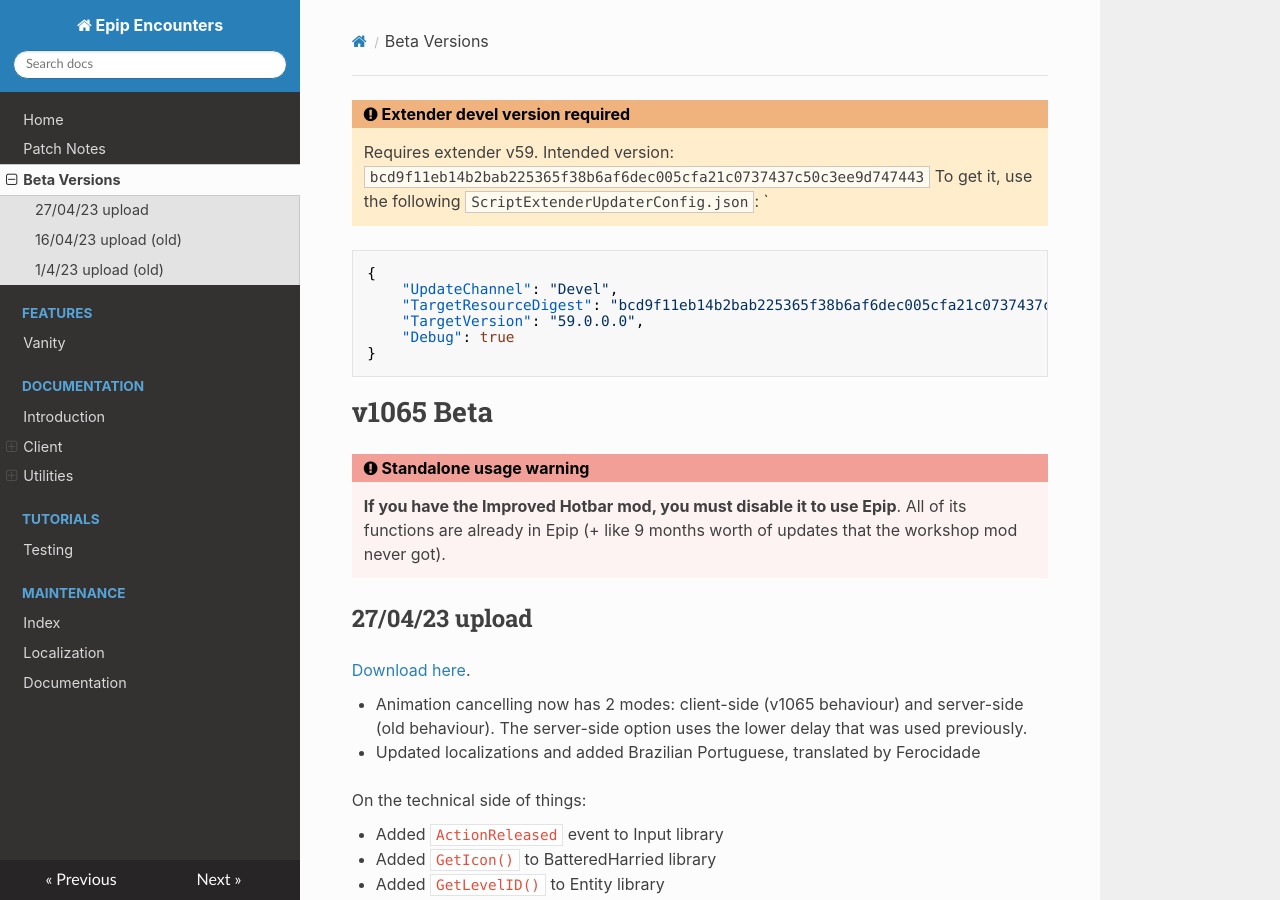
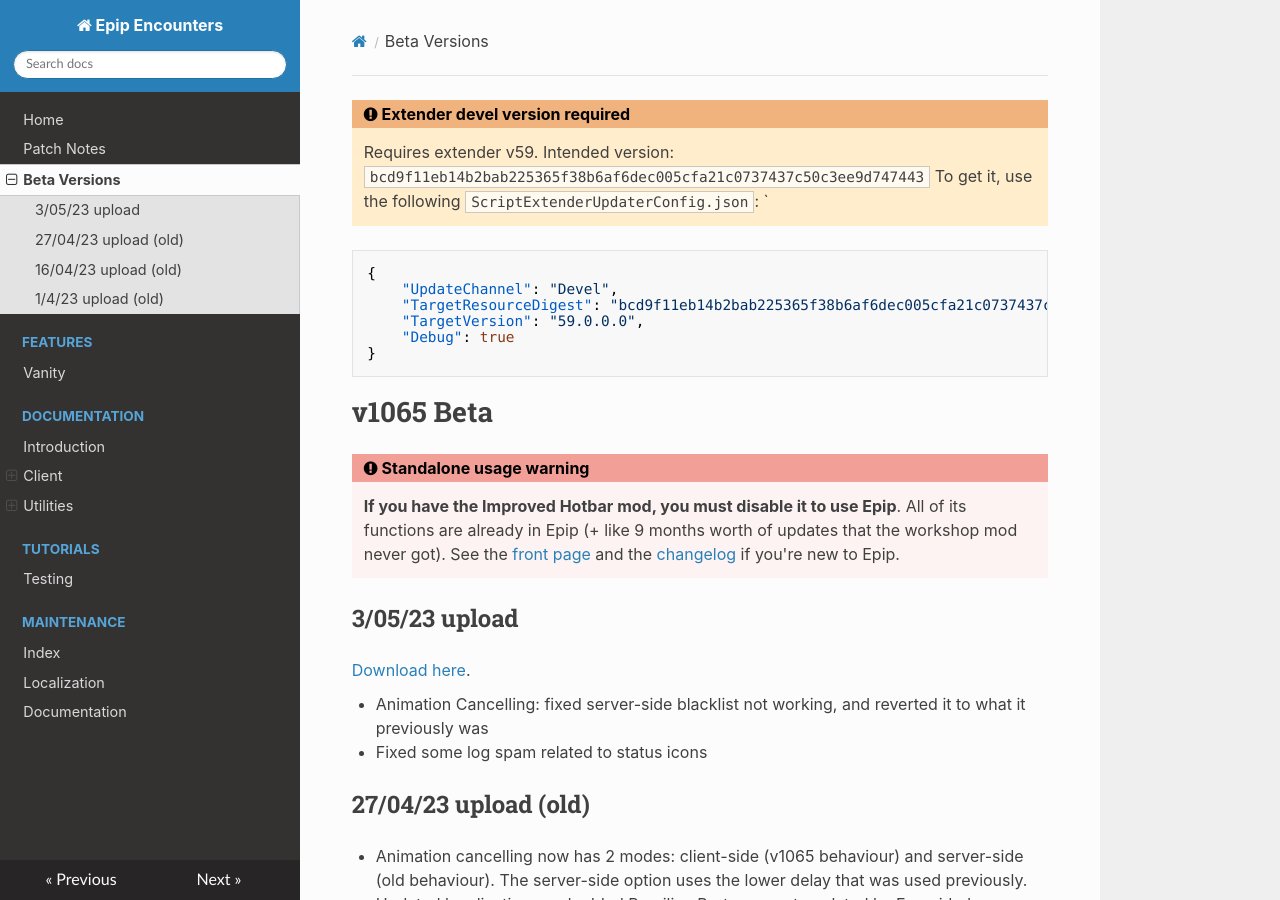
Before and after one commit to PinewoodPip/epip, an MkDocs documentation site: the page built from docs/beta.md, in a window 1280 px wide and 900 px high. Built offline with MkDocs 1.6.1, drawn with Linux system fonts in a browser that asks for light colours; nearby versions of some CDN libraries.

Commit message:
Update beta patchnotes and standalone usage warning

```diff
--- a/docs/beta.md
+++ b/docs/beta.md
@@ -15,10 +15,15 @@
 # v1065 Beta
 
 !!! error "Standalone usage warning"
-    **If you have the Improved Hotbar mod, you must disable it to use Epip**. All of its functions are already in Epip (+ like 9 months worth of updates that the workshop mod never got).
+    **If you have the Improved Hotbar mod, you must disable it to use Epip**. All of its functions are already in Epip (+ like 9 months worth of updates that the workshop mod never got). See the [front page](index.md) and the [changelog](patchnotes.md) if you're new to Epip.
 
-## 27/04/23 upload
+## 3/05/23 upload
 [Download here](https://drive.google.com/file/d/1NLEjkgnKlc6r4dDZw_AUHT1cdXVKhTmL/view?usp=sharing).
+
+- Animation Cancelling: fixed server-side blacklist not working, and reverted it to what it previously was
+- Fixed some log spam related to status icons
+
+## 27/04/23 upload (old)
 
 - Animation cancelling now has 2 modes: client-side (v1065 behaviour) and server-side (old behaviour). The server-side option uses the lower delay that was used previously.
 - Updated localizations and added Brazilian Portuguese, translated by Ferocidade
```
